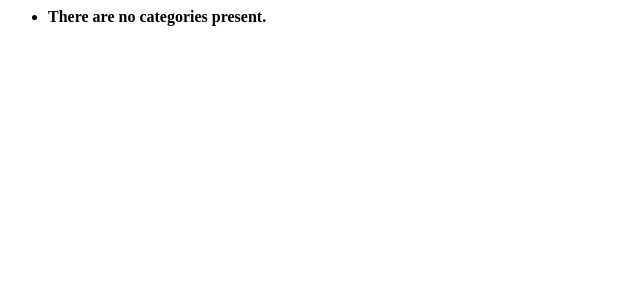
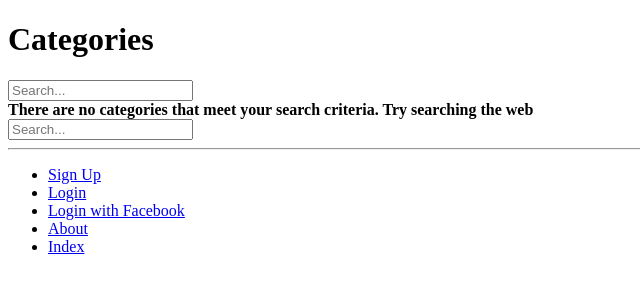
Before and after one commit to calritchgraham/itech-app, a Django app: page /rango/suggest/ in a window 1280 px wide. Shown: the top 300 px of the page, without its empty margins (0-640 px from the left). Run offline with Django 3.2, Linux system fonts and the light colour scheme; data that the repository does not hold is empty.

Commit message:
added all_category page with filter

```diff
--- a/rango/urls.py
+++ b/rango/urls.py
@@ -18,5 +18,5 @@ urlpatterns = [
     path('search/', views.search, name='search'),
     path('like_category/', views.LikeCategoryView.as_view(), name='like_category'),
     path('suggest/', views.CategorySuggestionView.as_view(), name='suggest'),
-    path('all_categories/', views.CategorySuggestionView.as_view(), name='all_categories'),
+    path('all_categories/', views.AllCategories.as_view(), name='all_categories'),
 ]
--- a/rango/views.py
+++ b/rango/views.py
@@ -298,12 +298,21 @@ class CategorySuggestionView(View):
     def get(self, request):
         if 'suggestion' in request.GET:
             suggestion = request.GET['suggestion']
+
         else:
             suggestion = ''
 
         category_list = get_category_list(max_results=8, starts_with=suggestion)
 
-        if len(category_list) == 0:
-            category_list = Category.objects.order_by('-likes')
+        # for c in category_list:
+        #     print(c)
+        # if len(category_list) == 0:
+        #     category_list = [Category.objects.order_by('-likes')]
 
-        return render(request, 'rango/categories.html', {'categories': category_list})
+        return render(request, 'rango/all_categories.html', {'returned': category_list})
+
+class AllCategories(View):
+    def get(self, request):
+        category_list = Category.objects.order_by('-likes')
+
+        return render(request, 'rango/all_categories.html', {'returned': category_list})
--- a/templates/rango/all_categories.html
+++ b/templates/rango/all_categories.html
@@ -1,12 +1,35 @@
 {% extends 'rango/base.html' %}
 {% load staticfiles %}
 
-% block title_block %}
-     About Rango
+{% block title_block %}
+     Categories
  {% endblock %}
 
-{% block body_block %}
-<li><a href="{% url 'rango:index' %}">Index</a></li>
-{% get_category_list category %}
+ {% block body_block %}
+ <h1>Categories</h1>
+ <div>
+	<input type="search"
+	id="search-input"
+	class="form-control ds-input"
+	placeholder="Search..." />
+</div>
 
+
+
+{% if returned %}
+			    <ul>
+				    {% for category in returned %}
+				    <li>
+				    	<a href="{% url 'rango:show_category' category.slug %}">{{ category.name }}</a>
+				    </li>
+				    {% endfor %}
+				    </ul>
+			    {% else %}
+				    <strong>There are no categories that meet your search criteria.  Try searching the web</strong>
+					<div>
+						<div class="w-75 ml-3">
+						<input type="search" id="search-input" class="form-control ds-input" placeholder="Search..." />
+					</div>
+			    {% endif %}
+</div>
 {% endblock %}
--- a/templates/rango/base.html
+++ b/templates/rango/base.html
@@ -14,11 +14,6 @@
         <div>
         {% block body_block %}
         {% endblock %}
-        </div>
-        <div>
-            {% block sidebar_block%}
-                {% get_category_list category %}
-            {% endblock %}
         </div>
          <hr />
          <div>
```
Also changed, not shown: 2 other files.
